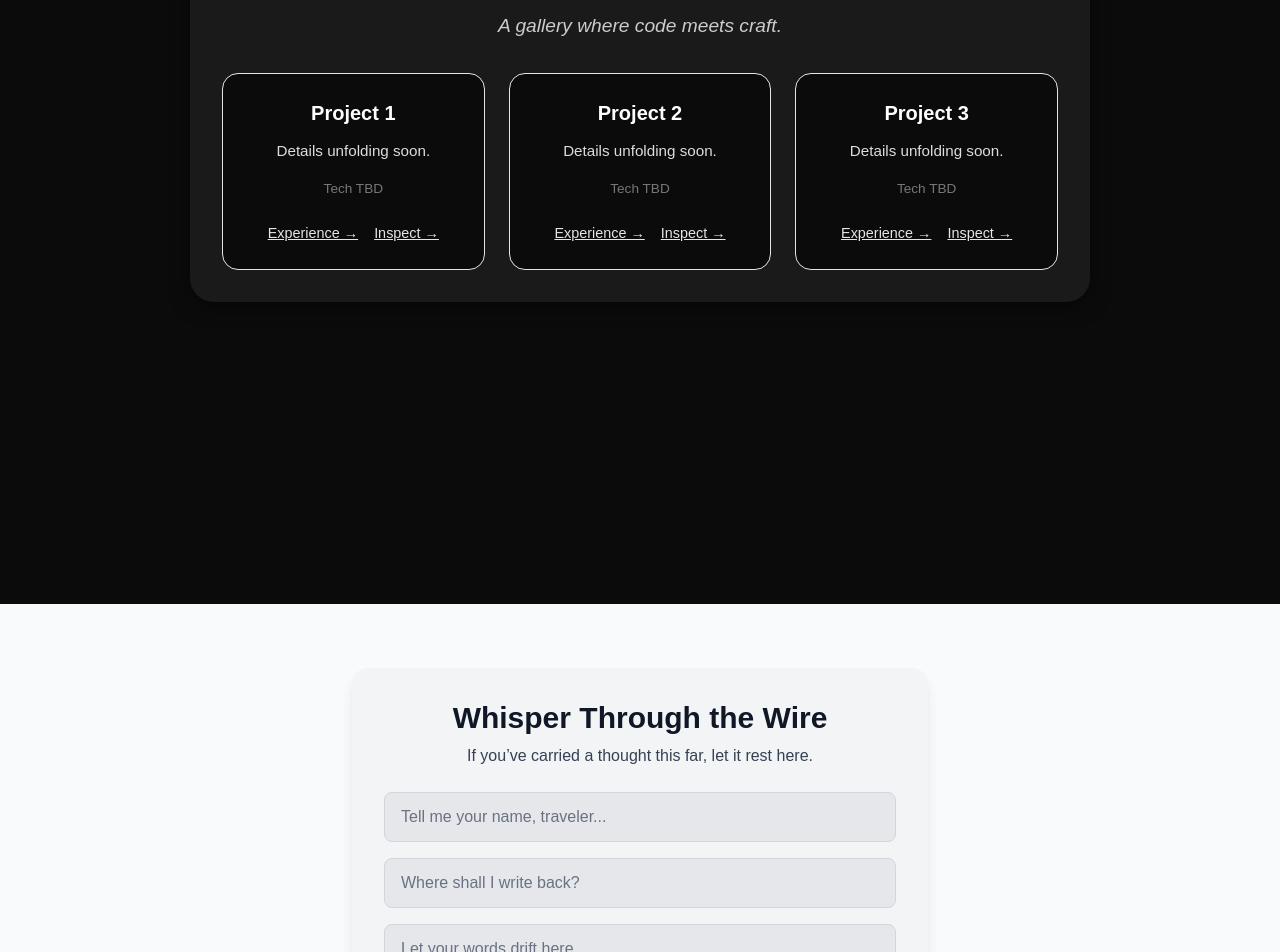
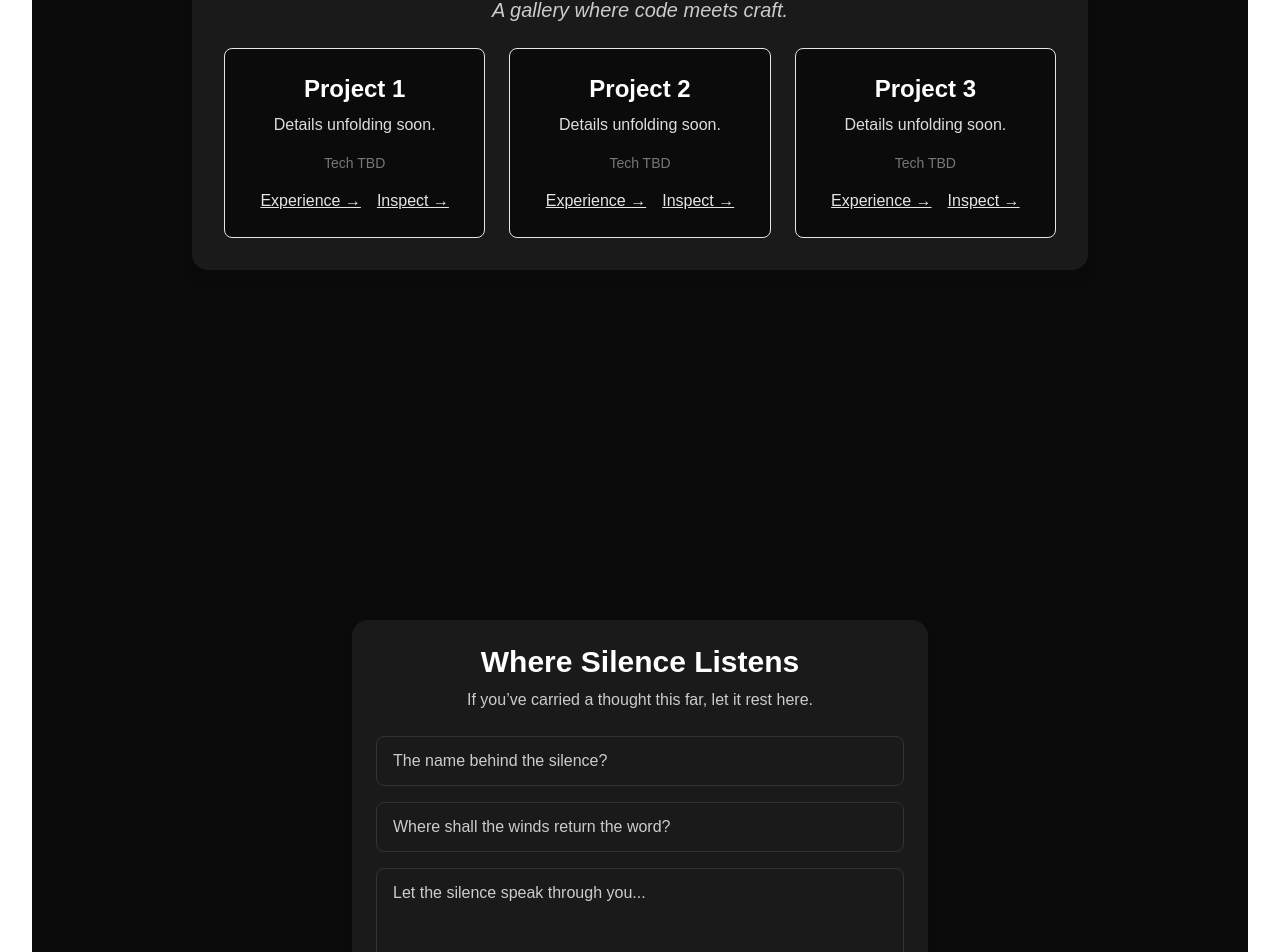
Before and after one commit to Valley-15/casino-royale, a Next.js app: page / in a window 1280 px wide. Shown: the part 1796-2748 px from the top of the page. Built offline with nearby package versions, Linux system fonts and the light colour scheme.

Commit message:
Refactor Contact section to full-viewport under navbar on desktop, tighten mobile padding, and unify dark styling

```diff
--- a/src/app/globals.css
+++ b/src/app/globals.css
@@ -2,6 +2,11 @@
 
 html {
   scroll-behavior: smooth;
+}
+
+/* ensure all anchor-scrolls land 64px below the fixed navbar */
+html {
+  scroll-padding-top: 64px;
 }
 
 nav a.active {
@@ -32,3 +37,40 @@ body {
   color: var(--foreground);
   font-family: Arial, Helvetica, sans-serif;
 }
+
+/* --------------------------------
+   1. Responsive Projects grid
+---------------------------------*/
+.projects-grid {
+  display: grid;
+  grid-template-columns: 1fr;
+  gap: 1.5rem;
+  justify-items: center;
+}
+
+@media (min-width: 640px) {
+  .projects-grid {
+    grid-template-columns: repeat(2, minmax(0, 1fr));
+  }
+}
+
+@media (min-width: 1024px) {
+  .projects-grid {
+    grid-template-columns: repeat(3, minmax(0, 1fr));
+  }
+}
+
+/* --------------------------------
+   2. Allow navbar to scroll on narrow screens
+---------------------------------*/
+@media (max-width: 640px) {
+  nav>div {
+    overflow-x: auto;
+    white-space: nowrap;
+  }
+
+  nav>div a {
+    display: inline-block;
+    flex: none;
+  }
+}
--- a/src/app/layout.tsx
+++ b/src/app/layout.tsx
@@ -9,10 +9,20 @@ export default function RootLayout({
 }) {
   return (
     <html lang="en">
+      <head>
+        {/* ensure proper scaling on mobile devices */}
+        <meta name="viewport" content="width=device-width, initial-scale=1" />
+      </head>
       <body className="bg-gray-50 text-gray-900 font-sans">
         <Navbar />
-        {/* push the page down by navbar height */}
-        <main className="pt-16">{children}</main>
+        {/*
+          pt-16 to offset your fixed navbar
+          container + mx-auto to center & cap the width
+          px-4 → sm:px-6 → lg:px-8 for responsive gutters
+        */}
+        <main className="pt-16 container mx-auto px-4 sm:px-6 lg:px-8">
+          {children}
+        </main>
       </body>
     </html>
   );
--- a/src/components/Contact.tsx
+++ b/src/components/Contact.tsx
@@ -1,9 +1,8 @@
-// components/Contact.tsx
 "use client";
 
 import { useRef, useState, useEffect } from "react";
 import emailjs from "@emailjs/browser";
-import { Github, Linkedin } from "lucide-react";
+import { Github, Linkedin, ArrowRight } from "lucide-react";
 import { siteConfig } from "../data/config";
 
 export default function Contact() {
@@ -13,7 +12,6 @@ export default function Contact() {
   );
   const [timestamp, setTimestamp] = useState("");
 
-  // Generate timestamp once on mount
   useEffect(() => {
     setTimestamp(new Date().toLocaleString());
   }, []);
@@ -21,7 +19,6 @@ export default function Contact() {
   const onSubmit = (e: React.FormEvent) => {
     e.preventDefault();
     if (!formRef.current) return;
-
     setStatus("sending");
     emailjs
       .sendForm(
@@ -39,99 +36,117 @@ export default function Contact() {
   const { socialLinks } = siteConfig;
 
   return (
-    <section id="contact" className="py-16 bg-gray-50 px-4">
-      <div className="max-w-xl mx-auto bg-gray-100 p-8 rounded-2xl shadow-lg">
-        {/* Poetic Header */}
-        <h2 className="text-3xl font-semibold mb-2 text-gray-900 text-center">
-          Whisper Through the Wire
+    <section
+      id="contact"
+      className="
+        bg-[#0B0B0B] text-[#E5E5E5]
+        px-4 sm:px-6 lg:px-8
+        py-4
+      "
+    >
+      <div
+        className="
+        max-w-xl mx-auto
+        bg-[#1A1A1A] p-6
+        rounded-2xl shadow-lg
+      "
+      >
+        <h2 className="text-3xl font-semibold mb-2 text-white text-center">
+          Where Silence Listens
         </h2>
-        <p className="text-gray-700 mb-6 text-center">
+        <p className="text-[#CCCCCC] mb-6 text-center">
           If you’ve carried a thought this far, let it rest here.
         </p>
 
         <form ref={formRef} onSubmit={onSubmit} className="space-y-4">
-          {/* Hidden time field to satisfy {{time}} */}
           <input type="hidden" name="time" value={timestamp} />
 
-          {/* Name field */}
           <input
             type="text"
             name="name"
-            placeholder="Tell me your name, traveler..."
+            placeholder="The name behind the silence?"
             required
             className="
               w-full px-4 py-3
-              bg-gray-200 text-gray-900
-              border border-gray-300
+              bg-[#1A1A1A] text-[#E5E5E5]
+              border border-[#333333]
               rounded-lg
-              placeholder-gray-500
-              focus:outline-none focus:ring-2 focus:ring-gray-400 focus:border-transparent
+              placeholder-[#CCCCCC]
+              focus:outline-none focus:ring-2 focus:ring-[#333333]
+              hover:bg-[#282828]
+              transition-colors duration-200
             "
           />
 
-          {/* Email field */}
           <input
             type="email"
             name="email"
-            placeholder="Where shall I write back?"
+            placeholder="Where shall the winds return the word?"
             className="
               w-full px-4 py-3
-              bg-gray-200 text-gray-900
-              border border-gray-300
+              bg-[#1A1A1A] text-[#E5E5E5]
+              border border-[#333333]
               rounded-lg
-              placeholder-gray-500
-              focus:outline-none focus:ring-2 focus:ring-gray-400 focus:border-transparent
+              placeholder-[#CCCCCC]
+              focus:outline-none focus:ring-2 focus:ring-[#333333]
+              hover:bg-[#282828]
+              transition-colors duration-200
             "
           />
 
-          {/* Message field */}
           <textarea
             name="message"
-            placeholder="Let your words drift here..."
+            placeholder="Let the silence speak through you..."
             rows={5}
             required
             className="
               w-full px-4 py-3
-              bg-gray-200 text-gray-900
-              border border-gray-300
+              bg-[#1A1A1A] text-[#E5E5E5]
+              border border-[#333333]
               rounded-lg
-              placeholder-gray-500
-              focus:outline-none focus:ring-2 focus:ring-gray-400 focus:border-transparent
+              placeholder-[#CCCCCC]
+              focus:outline-none focus:ring-2 focus:ring-[#333333]
+              hover:bg-[#282828]
+              transition-colors duration-200
             "
           />
 
-          {/* Submit button with poetic feedback */}
           <button
             type="submit"
             disabled={status === "sending"}
             className="
-              w-full py-3
-              bg-gray-800 text-gray-100 font-medium
+              w-full flex items-center justify-center space-x-2
+              py-3
+              bg-transparent
+              border border-[#E5E5E5]
+              text-[#E5E5E5] font-medium
               rounded-lg
-              hover:bg-gray-700
-              focus:outline-none focus:ring-2 focus:ring-gray-500
+              hover:bg-[#333333]
+              focus:outline-none focus:ring-2 focus:ring-[#555555]
               disabled:opacity-50 disabled:cursor-not-allowed
-              transition
+              cursor-pointer transition
             "
           >
-            {status === "sending"
-              ? "Letting it fly..."
-              : status === "sent"
-              ? "Message delivered like a secret note."
-              : status === "error"
-              ? "Something broke the rhythm. Try again."
-              : "Send a Signal"}
+            <span>
+              {status === "sending"
+                ? "Sending it through silence..."
+                : status === "sent"
+                ? "It now echoes where only quiet listens."
+                : status === "error"
+                ? "Something stilled its journey. Try again?"
+                : "Release it to the quiet..."}
+            </span>
+            <ArrowRight size={20} />
           </button>
         </form>
 
-        {/* Social Icons */}
-        <div className="mt-8 flex justify-center space-x-6 text-gray-600">
+        <div className="mt-6 flex justify-center space-x-6 text-[#CCCCCC]">
           <a
             href={socialLinks.github}
             target="_blank"
             rel="noopener noreferrer"
             aria-label="GitHub"
-            className="hover:text-gray-800 transition"
+            className="transition transform hover:scale-110 hover:text-white"
           >
             <Github size={28} />
           </a>
@@ -140,7 +155,7 @@ export default function Contact() {
             target="_blank"
             rel="noopener noreferrer"
             aria-label="LinkedIn"
-            className="hover:text-gray-800 transition"
+            className="transition transform hover:scale-110 hover:text-white"
           >
             <Linkedin size={28} />
           </a>
--- a/src/components/Navbar.tsx
+++ b/src/components/Navbar.tsx
@@ -1,47 +1,10 @@
+// components/Navbar.tsx
+"use client";
 
-"use client";
-import { useEffect, useState } from "react";
+import { useState, useEffect } from "react";
+import { Menu, X } from "lucide-react";
 
-const NAV_HEIGHT = 64; // px
-
-const styles = {
-  bar: {
-    position: "fixed" as const,
-    top: 0,
-    left: 0,
-    right: 0,
-    height: `${NAV_HEIGHT}px`,
-    backgroundColor: "rgba(0,0,0,0.95)",
-    display: "flex",
-    justifyContent: "center",
-    alignItems: "center",
-    padding: "0 1rem",
-    zIndex: 1000,
-  },
-  container: {
-    display: "flex",
-    gap: "2rem",
-  },
-  link: {
-    color: "#fff",
-    textTransform: "uppercase" as const,
-    letterSpacing: "0.1em",
-    fontSize: "0.9rem",
-    textDecoration: "none",
-    position: "relative" as const,
-    lineHeight: `${NAV_HEIGHT}px`,
-  },
-  activeUnderline: {
-    position: "absolute" as const,
-    bottom: "8px",
-    left: 0,
-    right: 0,
-    height: "2px",
-    backgroundColor: "#fff",
-  },
-};
-
-const navItems = [
+const NAV_ITEMS = [
   { id: "hero", label: "THE BEGINNING" },
   { id: "about", label: "MY PLACE" },
   { id: "projects", label: "MADE, NOT FOUND" },
@@ -50,33 +13,79 @@ const navItems = [
 
 export default function Navbar() {
   const [active, setActive] = useState<string>("hero");
+  const [open, setOpen] = useState<boolean>(false);
 
+  // track which section is in view
   useEffect(() => {
     const obs = new IntersectionObserver(
       (entries) => {
-        entries.forEach((e) => {
-          if (e.isIntersecting) setActive(e.target.id);
-        });
+        entries.forEach((e) => e.isIntersecting && setActive(e.target.id));
       },
       { threshold: 0.6 }
     );
-    navItems.forEach((item) => {
-      const sec = document.getElementById(item.id);
+    NAV_ITEMS.forEach(({ id }) => {
+      const sec = document.getElementById(id);
       if (sec) obs.observe(sec);
     });
     return () => obs.disconnect();
   }, []);
 
   return (
-    <nav style={styles.bar}>
-      <div style={styles.container}>
-        {navItems.map((nav) => (
-          <a key={nav.id} href={`#${nav.id}`} style={styles.link}>
-            {nav.label}
-            {active === nav.id && <span style={styles.activeUnderline} />}
-          </a>
-        ))}
+    <nav className="fixed inset-x-0 top-0 z-50 bg-black/95">
+      <div className="flex items-center justify-between h-16 px-4">
+        {/* Desktop links */}
+        <div className="hidden sm:flex space-x-8">
+          {NAV_ITEMS.map(({ id, label }) => (
+            <a
+              key={id}
+              href={`#${id}`}
+              className={`
+                inline-block
+                uppercase text-sm tracking-wider text-white
+                pb-[2px] border-b-2 border-transparent
+                transition
+                ${
+                  active === id
+                    ? "border-white font-bold"
+                    : "font-medium hover:border-white"
+                }
+              `}
+            >
+              {label}
+            </a>
+          ))}
+        </div>
+
+        {/* Hamburger button */}
+        <button
+          className="sm:hidden text-white p-2"
+          onClick={() => setOpen((o) => !o)}
+          aria-label={open ? "Close menu" : "Open menu"}
+        >
+          {open ? <X size={24} /> : <Menu size={24} />}
+        </button>
       </div>
+
+      {/* Mobile off-canvas menu */}
+      {open && (
+        <div
+          className="fixed inset-0 bg-black/90 flex flex-col items-center justify-center space-y-8 sm:hidden"
+          onClick={() => setOpen(false)} // close on backdrop click
+        >
+          {NAV_ITEMS.map(({ id, label }) => (
+            <a
+              key={id}
+              href={`#${id}`}
+              className={`
+                uppercase text-2xl tracking-wide text-white
+                ${active === id ? "font-bold" : "font-medium"}
+              `}
+            >
+              {label}
+            </a>
+          ))}
+        </div>
+      )}
     </nav>
   );
 }
--- a/src/components/Projects.tsx
+++ b/src/components/Projects.tsx
@@ -1,151 +1,62 @@
+// src/components/Projects.tsx
 "use client";
 import { projects } from "../data/projects";
-import { CSSProperties } from "react";
-
-const NAV_HEIGHT = 64;
-
-const styles: Record<string, CSSProperties> = {
-  section: {
-    /* own the screen below the navbar */
-    minHeight: `calc(100vh - ${NAV_HEIGHT}px)`,
-    scrollMarginTop: `${NAV_HEIGHT}px`,
-    padding: "3rem 2rem",
-    backgroundColor: "#0B0B0B",
-    color: "#E5E5E5",
-  },
-  container: {
-    maxWidth: "900px",
-    margin: "0 auto",
-    backgroundColor: "#1A1A1A",
-    padding: "2rem",
-    borderRadius: "1.5rem",
-    boxShadow: "0 4px 20px rgba(0,0,0,0.5)",
-    textAlign: "center",
-  },
-  heading: {
-    fontSize: "2.5rem",
-    fontWeight: 700,
-    marginBottom: "0.25rem",
-    color: "#FFFFFF",
-  },
-  subtitle: {
-    fontSize: "1.2rem",
-    fontStyle: "italic",
-    color: "#CCCCCC",
-    marginBottom: "2rem",
-  },
-  grid: {
-    display: "grid",
-    gap: "1.5rem",
-    justifyItems: "center",
-  },
-  card: {
-    width: "100%",
-    maxWidth: "400px",
-    backgroundColor: "#0B0B0B",
-    border: "1px solid #E5E5E5",
-    borderRadius: "1rem",
-    padding: "1.5rem",
-    transition: "box-shadow 0.2s, transform 0.2s",
-    cursor: "default",
-  },
-  cardHover: {
-    boxShadow: "0 0 15px rgba(255,255,255,0.2)",
-    transform: "translateY(-4px)",
-  },
-  title: {
-    fontSize: "1.25rem",
-    fontWeight: 600,
-    marginBottom: "0.75rem",
-    color: "#FFFFFF",
-  },
-  desc: {
-    color: "#DDDDDD",
-    marginBottom: "1rem",
-    fontSize: "0.95rem",
-  },
-  techList: {
-    display: "flex",
-    flexWrap: "wrap",
-    gap: "0.5rem",
-    marginBottom: "1.5rem",
-    justifyContent: "center",
-  },
-  techItem: {
-    border: "1px solid #E5E5E5",
-    borderRadius: "999px",
-    padding: "0.3rem 0.75rem",
-    fontSize: "0.85rem",
-    color: "#E5E5E5",
-  },
-  links: {
-    display: "flex",
-    gap: "1rem",
-    justifyContent: "center",
-  },
-  link: {
-    color: "#E5E5E5",
-    textDecoration: "underline",
-    cursor: "pointer",
-    fontSize: "0.9rem",
-  },
-};
 
 export default function Projects() {
-  const count = projects.length;
-  const cols = count >= 3 ? count : 2;
+  return (
+    <section
+      id="projects"
+      className="
+        bg-[#0B0B0B] text-[#E5E5E5]
+        px-4 py-8
+        md:px-8 md:py-12
+        md:min-h-[calc(100vh-64px)] md:scroll-mt-16
+      "
+    >
+      <div className="max-w-4xl mx-auto bg-[#1A1A1A] p-8 rounded-2xl shadow-lg text-center">
+        <h2 className="text-4xl font-bold mb-2 text-white">Creations</h2>
+        <p className="text-xl italic text-[#CCCCCC] mb-6">
+          A gallery where code meets craft.
+        </p>
 
-  return (
-    <section id="projects" style={styles.section}>
-      <div style={styles.container}>
-        <h2 style={styles.heading}>Creations</h2>
-        <p style={styles.subtitle}>A gallery where code meets craft.</p>
-
-        <div
-          style={{
-            ...styles.grid,
-            gridTemplateColumns: `repeat(${cols}, minmax(0, 1fr))`,
-          }}
-        >
+        <div className="grid grid-cols-1 sm:grid-cols-2 lg:grid-cols-3 gap-6 w-full">
           {projects.map((p, i) => (
             <div
               key={i}
-              style={styles.card}
-              onMouseEnter={(e) =>
-                Object.assign(
-                  (e.currentTarget as HTMLElement).style,
-                  styles.cardHover
-                )
-              }
-              onMouseLeave={(e) =>
-                Object.assign((e.currentTarget as HTMLElement).style, {
-                  boxShadow: "none",
-                  transform: "none",
-                })
-              }
+              className="
+                bg-[#0B0B0B] border border-[#E5E5E5]
+                rounded-lg p-6
+                transition-transform duration-200
+                hover:shadow-lg hover:scale-[1.02]
+              "
             >
-              <h3 style={styles.title}>{p.title || `Project ${i + 1}`}</h3>
-              <p style={styles.desc}>
+              <h3 className="text-2xl font-semibold mb-2 text-white">
+                {p.title || `Project ${i + 1}`}
+              </h3>
+              <p className="text-base text-[#DDDDDD] mb-4">
                 {p.description || "Details unfolding soon."}
               </p>
-              <div style={styles.techList}>
+
+              <div className="flex flex-wrap gap-2 justify-center mb-4">
                 {p.tech.length > 0 ? (
                   p.tech.map((t) => (
-                    <span key={t} style={styles.techItem}>
+                    <span
+                      key={t}
+                      className="px-3 py-1 border border-[#E5E5E5] rounded-full text-sm"
+                    >
                       {t}
                     </span>
                   ))
                 ) : (
-                  <span style={{ color: "#777", fontSize: "0.85rem" }}>
-                    Tech TBD
-                  </span>
+                  <span className="text-[#777] text-sm">Tech TBD</span>
                 )}
               </div>
-              <div style={styles.links}>
-                <a href={p.demo || "#"} style={styles.link}>
+
+              <div className="flex gap-4 justify-center">
+                <a href={p.demo || "#"} className="underline">
                   Experience →
                 </a>
-                <a href={p.github || "#"} style={styles.link}>
+                <a href={p.github || "#"} className="underline">
                   Inspect →
                 </a>
               </div>
```
Also changed, not shown: src/components/Footer.tsx (+11 -3 lines).
